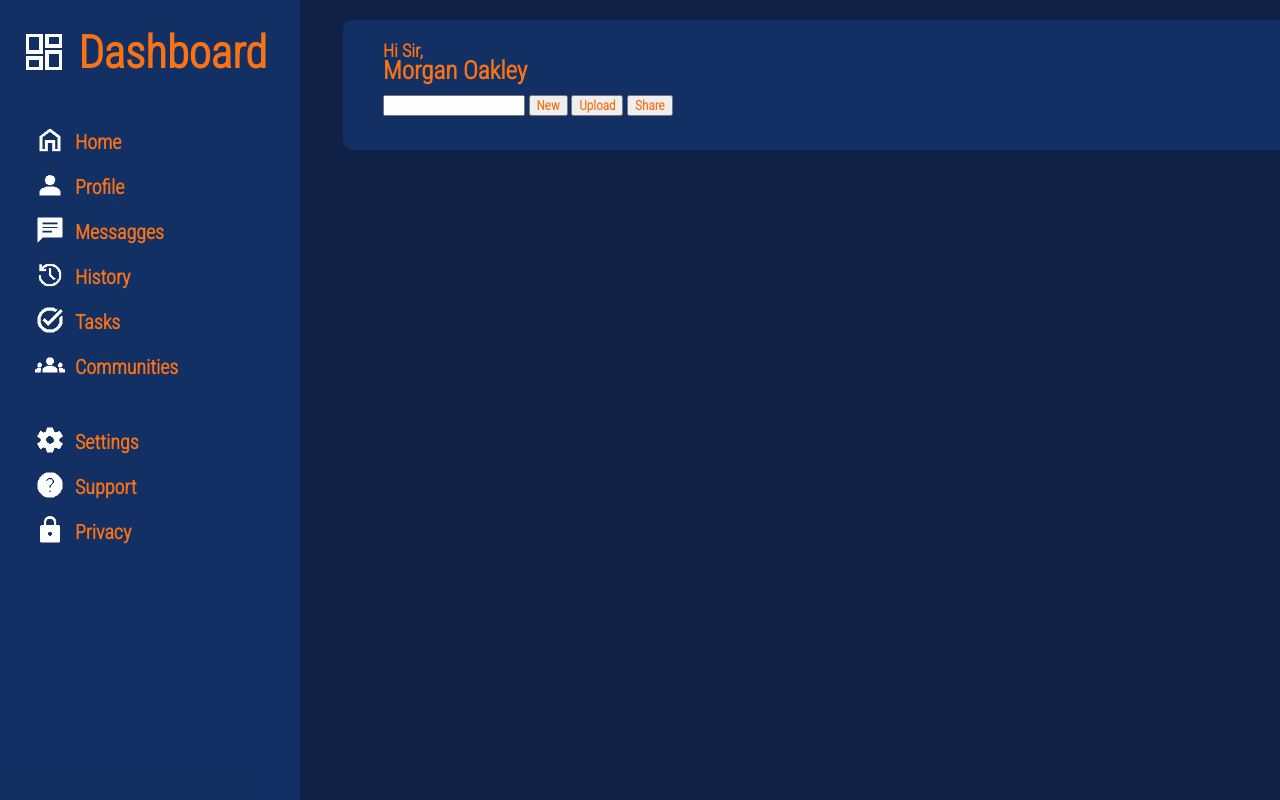
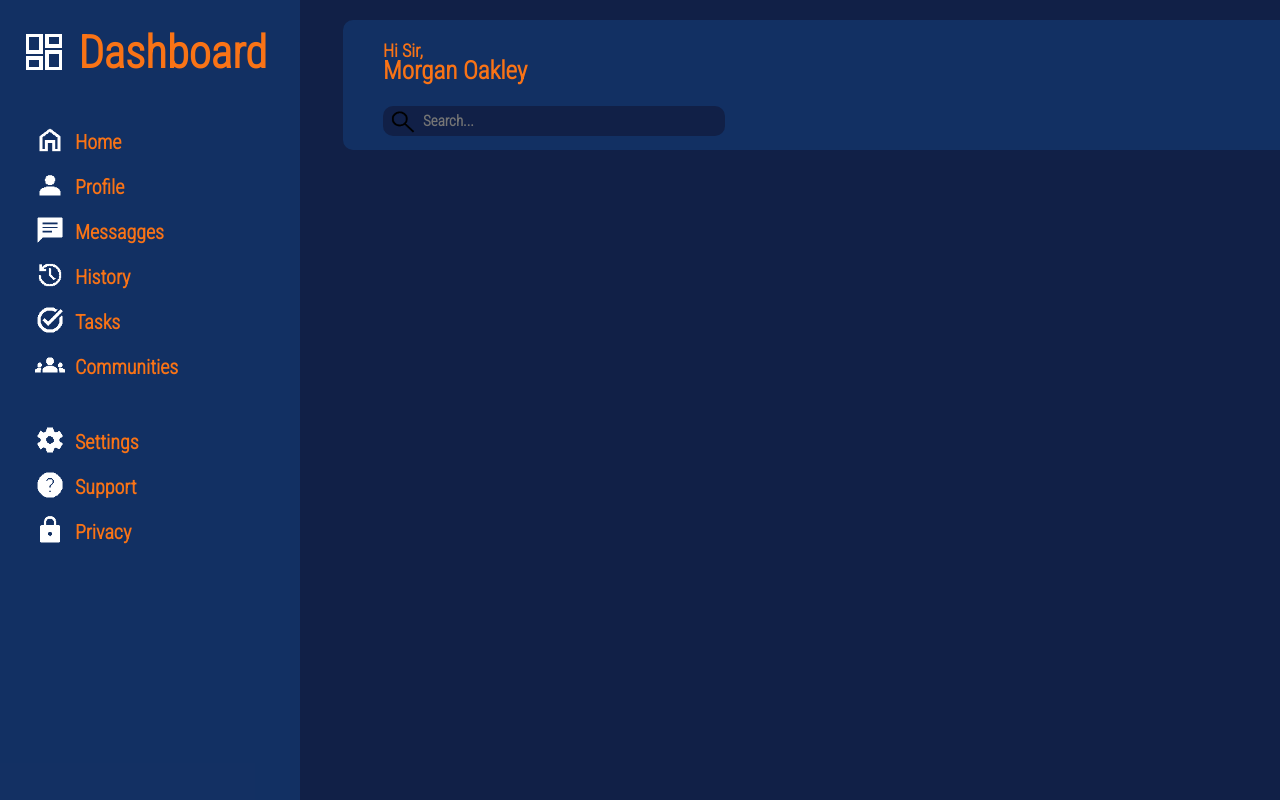
Before and after one commit to chry21/admin-dashboard, a plain HTML site: page index.html in a window 1280 px wide. Shown: the top 800 px of the page. Drawn offline with nearby package versions, Linux system fonts and the light colour scheme.

Commit message:
header's second line completed

```diff
--- a/index.html
+++ b/index.html
@@ -50,7 +50,8 @@
                 </div>
             </div>
             <div class="header-second-line">
-                <input id="searchbar" type="searchbar">
+                <label for="searchbar"><img src="imgs/search-icon.png" alt="" class="icons"></label>
+                <input id="searchbar" type="searchbar" placeholder="Search...">
                 <button id="new-btn">New</button>
                 <button id="upload-btn">Upload</button>
                 <button id="share-btn">Share</button>
@@ -62,5 +63,3 @@
     </div>
 </body>
 </html>
-
-<!---->
--- a/style.css
+++ b/style.css
@@ -15,10 +15,6 @@ body {
     display: grid;
     grid-template-columns: 300px auto;
     grid-template-rows: 150px calc(100vh - 150px);
-}
-
-.icons {
-    filter: brightness(100);
 }
 
 /* SIDEBAR ---------------- */
@@ -71,6 +67,8 @@ body {
     margin-top: 20px;
     border-radius: 10px;
 }
+
+/* HEADER FIRST LINE ---------------- */
 
 .header-first-line {
     display: flex;
@@ -126,4 +124,56 @@ body {
     margin-right: 30px;
 }
 
+/*HEADER SECOND LINE -----------------*/
+
+.header-second-line {
+    display: flex;
+    align-items: center;
+    margin-top: 10px;
+}
+
+.header-second-line label {
+    width: 0;
+}
+.header-second-line img {
+    width: 30px;
+    height: 28px;
+    position: relative;
+    top: 3px;
+    left: 5px;
+}
+
+.header-second-line #searchbar {
+    color: #f97316;
+    height: 28px;
+    border-radius: 10px;
+    width: 300px;
+    font-size: 15px;
+    padding-left: 40px;
+    appearance: none;
+    border: none;
+    background-color: #112047;
+}
+
+.header-second-line #searchbar:focus {
+    outline: none;
+}
+
+.header-second-line #new-btn {
+    margin-left: 740px;
+}
+
+.header-second-line button {
+    width: 100px;
+    height: 28px;
+    font-size: 18px;
+    border-radius: 10px;
+    outline: none;
+    border: none;
+    appearance: none;
+    margin-left: 10px;
+    background-color: #112047;
+}
+
+
 /*MAIN-CONTENT ------------------------------*/
```
Also changed, not shown: imgs/search-icon.png (added).
